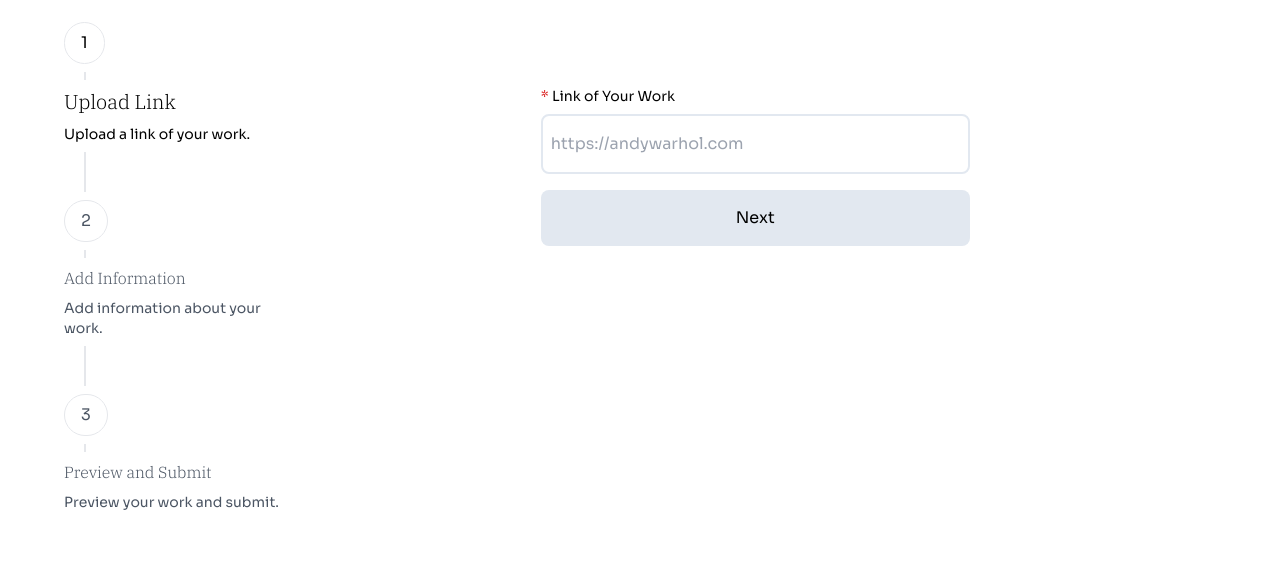
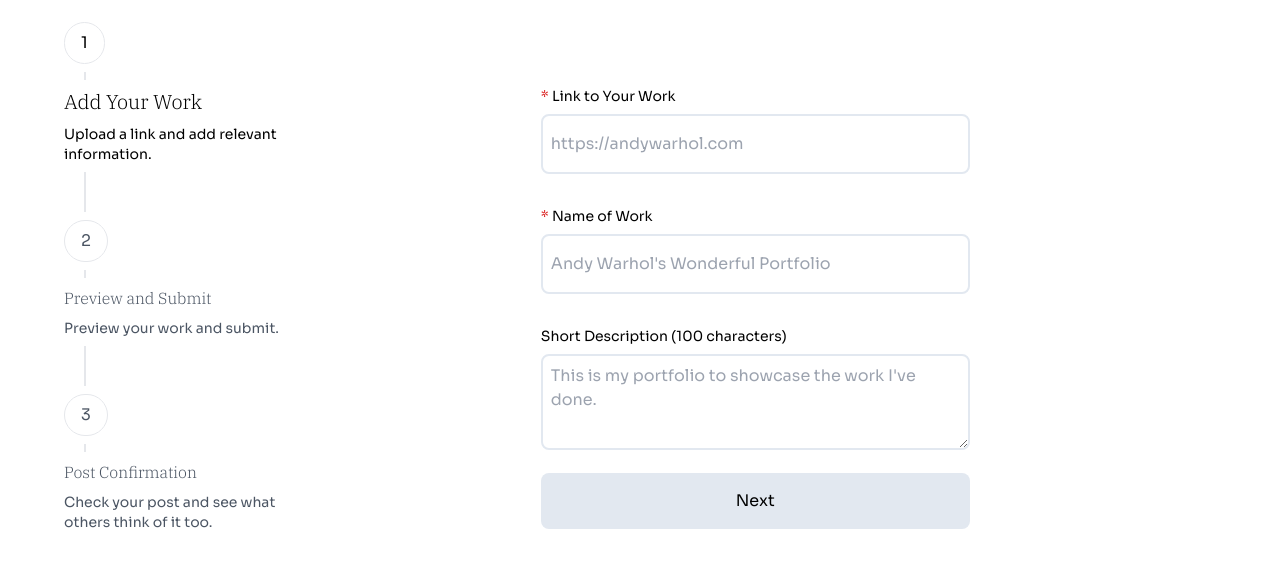
Before and after one commit to Oustro/portfoliwoah, a Next.js app: page /add in a window 1280 px wide. Shown: the part 202-770 px from the top of the page. Built offline with nearby package versions, Linux system fonts and the light colour scheme; no server answers; sample sign-in values are in the browser's storage.

Commit message:
just need to write the backend function to save the post

```diff
--- /dev/null
+++ b/components/special/add/confirm.tsx
@@ -0,0 +1,6 @@
+export default function Confirm() {
+
+  return (
+    <>hi</>
+  )
+}
--- a/components/special/add/flow.tsx
+++ b/components/special/add/flow.tsx
@@ -2,9 +2,9 @@
 
 import { useState } from "react"
 
-import Link from "@/components/special/add/link"
 import Info from "@/components/special/add/info"
 import Preview from "@/components/special/add/preview"
+import Confirm from "@/components/special/add/confirm"
 
 import { projectData } from "@/lib/types"
 
@@ -23,18 +23,18 @@ export default function Flow({ name, email, employer, font }: { name: string, em
 
   const steps = [
     {
-      title: "Upload Link",
-      description: "Upload a link of your work.",
+      title: "Add Your Work",
+      description: "Upload a link and add relevant information.",
       stepNumber: 1,
-    },
-    {
-      title: "Add Information",
-      description: "Add information about your work.",
-      stepNumber: 2,
     },
     {
       title: "Preview and Submit",
       description: "Preview your work and submit.",
+      stepNumber: 2,
+    },
+    {
+      title: "Post Confirmation",
+      description: "Check your post and see what others think of it too.",
       stepNumber: 3,
     }
   ]
@@ -64,11 +64,11 @@ export default function Flow({ name, email, employer, font }: { name: string, em
         </div>
         <div className="w-full sm:w-[80%]">
           {step === 1 ? (
-            <Link setStep={setStep} setPostInfo={setPostInfo} postInfo={postInfo} />
+            <Info setStep={setStep} setPostInfo={setPostInfo} postInfo={postInfo} getSS={getScreenShot} />
           ) : step === 2 ? (
-            <Info setStep={setStep} setPostInfo={setPostInfo} postInfo={postInfo} getSS={getScreenShot} />
+            <Preview setStep={setStep} postInfo={postInfo} name={name} employer={employer} />
           ) : (
-            <Preview setStep={setStep} postInfo={postInfo} name={name} employer={employer} />
+            <Confirm />
           )}
         </div>
       </div>
--- a/components/special/add/info.tsx
+++ b/components/special/add/info.tsx
@@ -4,13 +4,23 @@ export default function Info({ setStep, setPostInfo, postInfo, getSS }: { setSte
 
   const handleSubmit = async (e: React.FormEvent<HTMLFormElement>) => {
     e.preventDefault()
-    setStep(3)
+    setStep(2)
     await getSS(postInfo.link)
   }
 
   return (
     <form onSubmit={(e) => handleSubmit(e)} className="mt-12 sm:w-[50%] p-4 mx-auto">
       <div className="text-left text-sm pb-2">
+        <label><span className="text-red-600">*</span> Link to Your Work</label>
+      </div>
+      <input
+      className="w-full pl-2 py-4 rounded-lg border-2 border-slate-200 focus:outline-none focus:border-slate-300 transition"
+      placeholder="https://andywarhol.com"
+      onChange={(e) => setPostInfo({ ...postInfo, link: e.target.value })}
+      type="url"
+      required
+      />
+      <div className="text-left text-sm pb-2 mt-8">
         <label><span className="text-red-600">*</span> Name of Work</label>
       </div>
       <input
--- a/components/special/add/link.tsx
+++ /dev/null
@@ -1,25 +0,0 @@
-import { projectData } from "@/lib/types"
-
-export default function Link({ setStep, setPostInfo, postInfo }: { setStep: Function, setPostInfo: Function, postInfo: projectData }) {
-
-  const handleSubmit = async (e: React.FormEvent<HTMLFormElement>) => {
-    e.preventDefault()
-    setStep(2)
-  }
-
-  return (
-    <form onSubmit={(e) => handleSubmit(e)} className="mt-12 sm:w-[50%] p-4 mx-auto">
-      <div className="text-left text-sm pb-2">
-        <label><span className="text-red-600">*</span> Link of Your Work</label>
-      </div>
-      <input
-      className="w-full pl-2 py-4 rounded-lg border-2 border-slate-200 focus:outline-none focus:border-slate-300 transition"
-      placeholder="https://andywarhol.com"
-      onChange={(e) => setPostInfo({ ...postInfo, link: e.target.value })}
-      type="url"
-      required
-      />
-      <button type="submit" className="w-full mt-4 p-4 rounded-lg bg-slate-200 hover:bg-slate-300 transition focus:outline-none">Next</button>
-    </form>
-  )
-}
--- a/components/special/add/preview.tsx
+++ b/components/special/add/preview.tsx
@@ -15,6 +15,7 @@ export default function Preview({ setStep, postInfo, name, employer }: { setStep
     e.preventDefault()
     setLoading(true)
     console.log("saving post")
+    setStep(3)
   }
 
   return (
```
